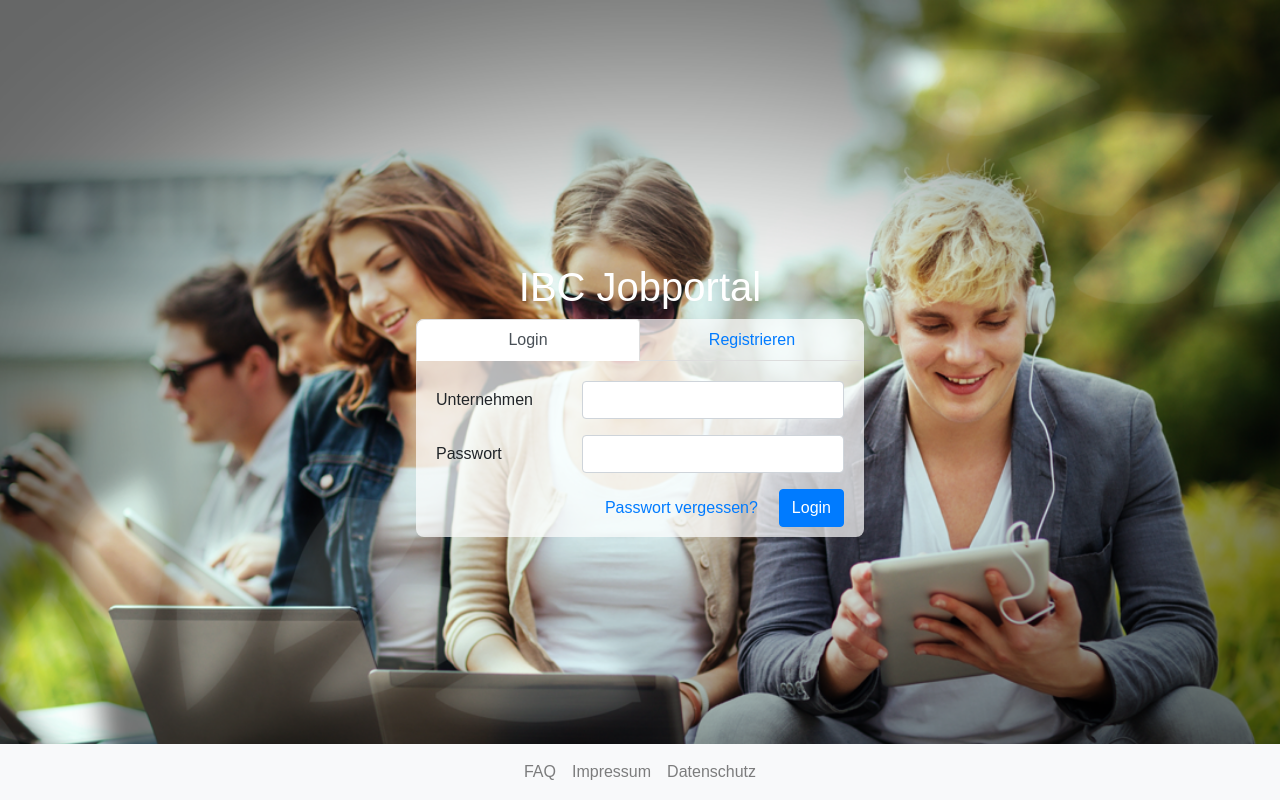
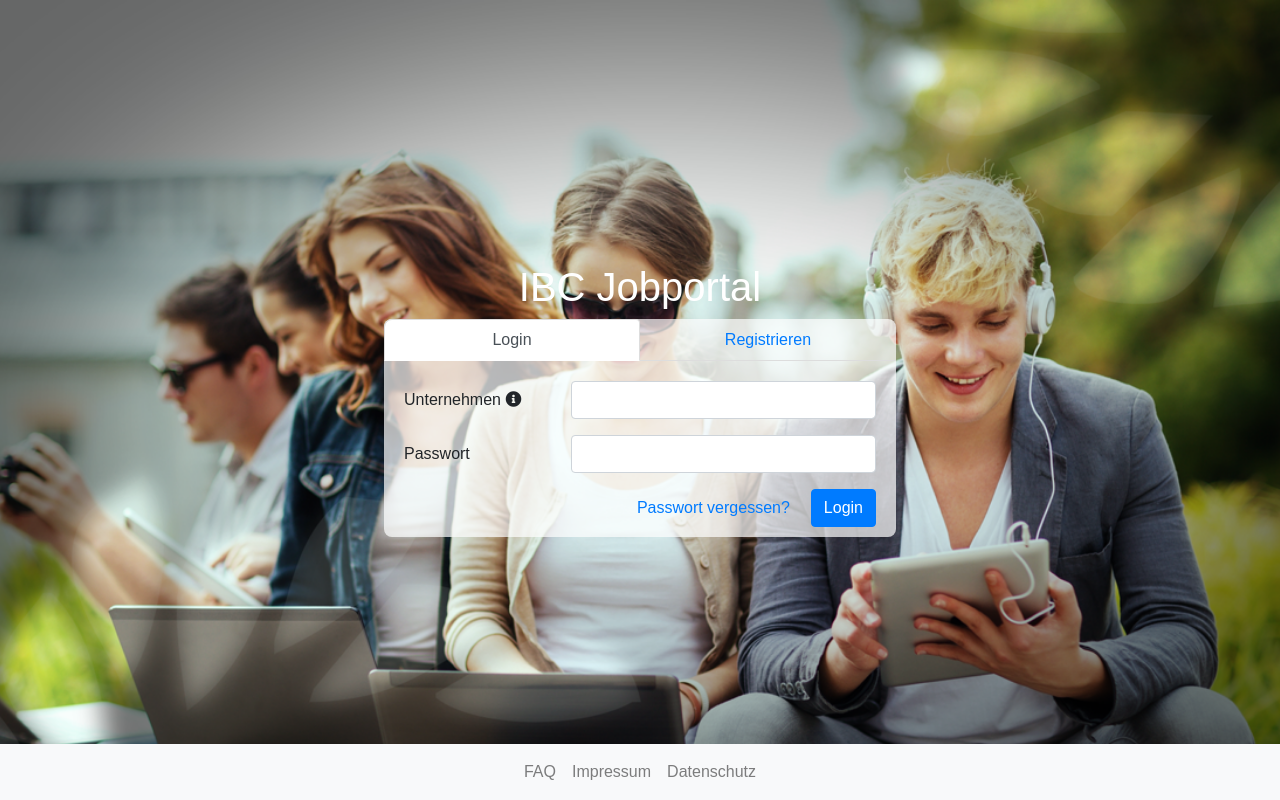
Before and after one commit to r-wittmann/ibc-portal-frontend, a React (Create React App) app: page /company/login in a window 1280 px wide. Built offline with nearby package versions, Linux system fonts and the light colour scheme.

Commit message:
add tooltip info to login body

```diff
--- a/src/Components/company_account/loginSignUp/LoginBody.js
+++ b/src/Components/company_account/loginSignUp/LoginBody.js
@@ -36,7 +36,12 @@ class LoginBody extends Component {
         return (
             <form onSubmit={this.handleSubmit} style={{ margin: 20 }} noValidate>
                 <InputLabel
-                    label={'Unternehmen'}
+                    label={
+                        <span data-toggle="tooltip" data-placement="top" title="Sowohl Unternehmensname als auch E-Mail-Adresse können zum Login
+                            genutzt werden">Unternehmen <span className={'fa fa-info-circle'}/>
+
+                        </span>
+                    }
                     value={this.state.name}
                     required
                     onChange={(name) => this.setState({ name })}/>
--- a/src/index.css
+++ b/src/index.css
@@ -29,7 +29,7 @@ h5{
 }
 
 .login-container {
-    width: 448px;
+    width: 512px;
     background-color: rgba(255, 255, 255, 0.7);
     padding-bottom: 20px;
     border-radius: 8px;
```
